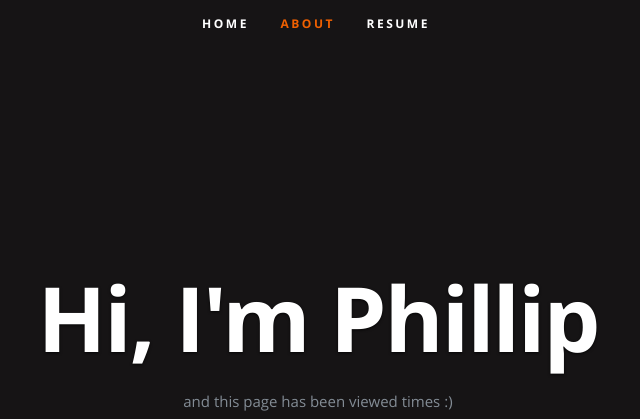
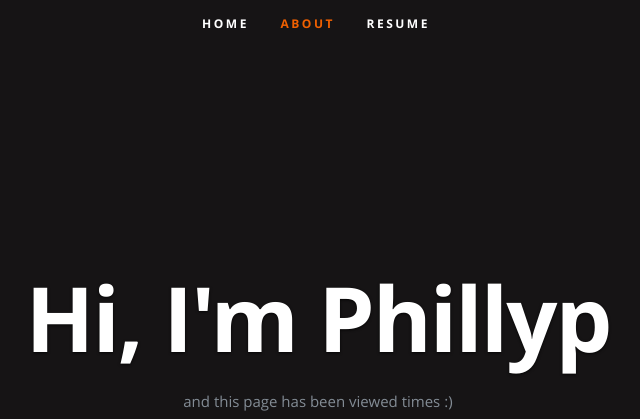
Before and after one commit to philsec-cloud/azure-resume, a plain HTML site: page frontend/index.html in a window 1280 px wide. Shown: the top 419 px of the page, without its empty margins (324-964 px from the left). Drawn offline with nearby package versions, Linux system fonts and the light colour scheme; no server answers.

Commit message:
Chnaged text in Index.html file

```diff
--- a/frontend/index.html
+++ b/frontend/index.html
@@ -54,7 +54,7 @@
 
       <div class="row banner">
          <div class="banner-text">
-            <h1 class="responsive-headline">Hi, I'm Phillip</h1>
+            <h1 class="responsive-headline">Hi, I'm Phillyp</h1>
 
             <p>and this page has been viewed <a id="counter"></a> times :) </p>
             <ul class="social">
```
